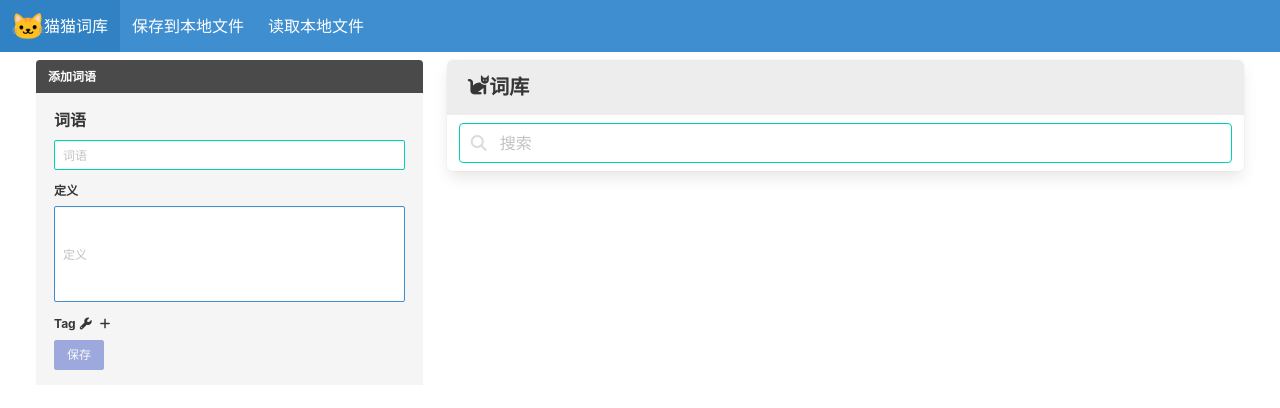
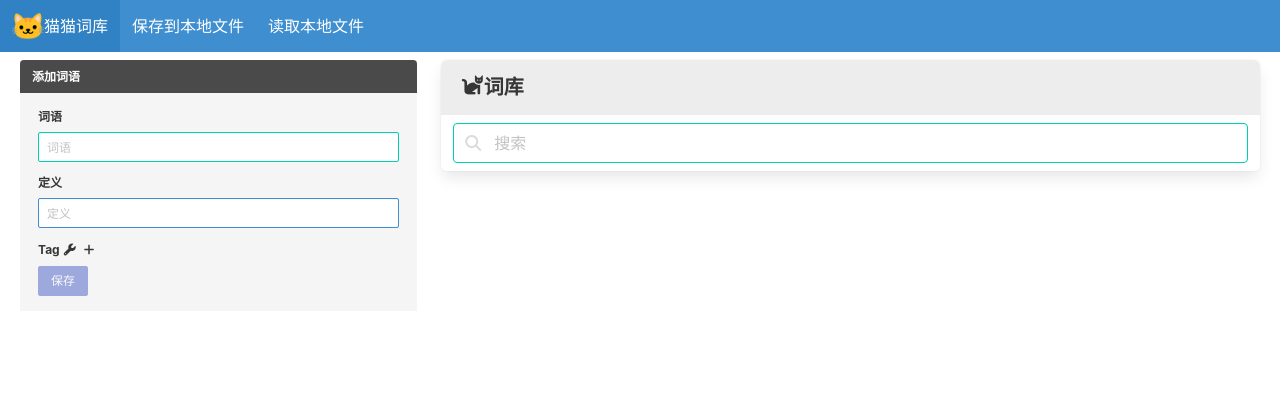
Before and after one commit to bananaeat/wordStoreReact, a React app: page / in a window 1280 px wide. Shown: the top 408 px of the page. Built offline with nearby package versions, Linux system fonts and the light colour scheme.

Commit message:
Improved layout

```diff
--- a/src/WordDict/Sidebar/SidebarAddWord.tsx
+++ b/src/WordDict/Sidebar/SidebarAddWord.tsx
@@ -64,7 +64,7 @@ const SidebarAddWord : React.FC < Props > = (props : Props) => {
                         <div className="message-body padding-0-mobile">
                             <form id="add-word-form">
                                 <div className="field">
-                                    <label className="label">词语</label>
+                                    <label className="label is-small">词语</label>
                                     <div className="control">
                                         <input
                                             className="input is-primary is-small"
@@ -82,7 +82,7 @@ const SidebarAddWord : React.FC < Props > = (props : Props) => {
                                     <label className="label is-small">定义</label>
                                     <div className="control">
                                         <input
-                                            className="textarea is-info is-small"
+                                            className="input is-info is-small"
                                             type="text"
                                             placeholder="定义"
                                             id="definition"
@@ -105,12 +105,18 @@ const SidebarAddWord : React.FC < Props > = (props : Props) => {
                                             aria-hidden="true"
                                             onClick={() => setTagAdding(!tagAdding)}></i>
                                     </label>
-                                    <div className={`modal ${tagAdding ? 'is-active' : ''}`} style={{
-                                        overflow: 'visible',
+                                    <div
+                                        className={`modal ${tagAdding
+                                        ? 'is-active'
+                                        : ''}`}
+                                        style={{
+                                        overflow: 'visible'
                                     }}>
                                         <div className="modal-background"></div>
-                                        <div className="modal-content" style={{
-                                            overflow: 'visible',
+                                        <div
+                                            className="modal-content"
+                                            style={{
+                                            overflow: 'visible'
                                         }}><SidebarAddTag onSave={props.onSaveTag} closeModal={() => setTagAdding(false)}/></div>
                                         <button className="modal-close is-large" aria-label="close"></button>
                                     </div>
@@ -132,7 +138,7 @@ const SidebarAddWord : React.FC < Props > = (props : Props) => {
                                                         }
                                                     }}>
                                                         <span
-                                                            className={`tag is-${tag
+                                                            className={`tag is-small is-${tag
                                                             .colour} ${selectedTags
                                                             .some(t => t.id == tag.id)
                                                             ? ''
@@ -168,7 +174,7 @@ const SidebarAddWord : React.FC < Props > = (props : Props) => {
                                     </article>
                                 )}
 
-                                <div className="field is-grouped is-small">
+                                <div className="field is-grouped">
                                     <div className="control">
                                         <button
                                             disabled={word === ''}
--- a/src/WordDict/WordDict.tsx
+++ b/src/WordDict/WordDict.tsx
@@ -48,7 +48,7 @@ const WordDict: React.FC = () => {
   return (
     <div>
       <Menu wordData={wordData} tagData={tagData} setTagData={(data) => updateData('tagDict', data)} setWordData={(data) => updateData('wordDict', data)} setCurrentPage={setCurrentPage}/>
-      <div className="WordDict columns m-5 mt-6">
+      <div className="WordDict columns m-2 mt-6 m-0-mobile">
         <Sidebar updateData={updateData} tagData={tagData}/>
         <WordList updateData={updateData} wordData={wordData} tagData={tagData} currentPage={currentPage} setCurrentPage={setCurrentPage} />
       </div>
```
